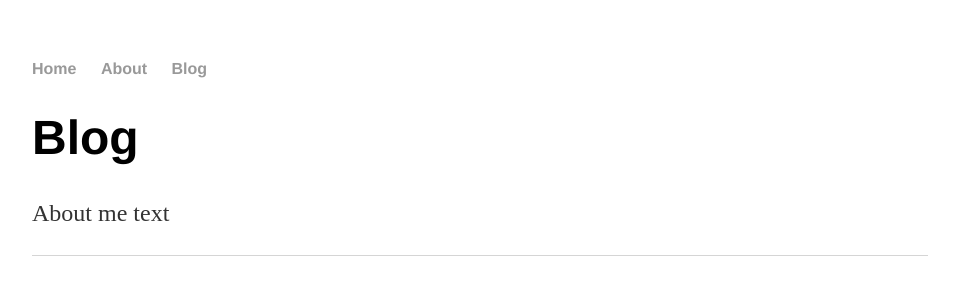
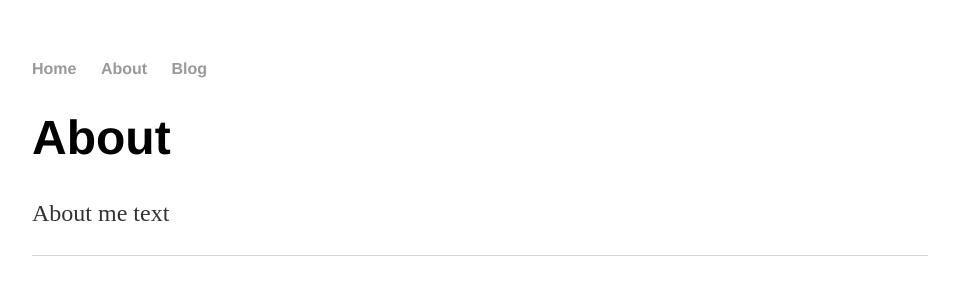
Before and after one commit to 5am5ecure/5am5ecure.github.io, a Jekyll site: the page built from about/index.html, in a window 1280 px wide. Shown: the top 300 px of the page, without its empty margins (160-1119 px from the left). Built offline with Jekyll 4.4.1, drawn with Linux system fonts in a browser that asks for light colours.

Commit message:
Update index.html

```diff
--- a/about/index.html
+++ b/about/index.html
@@ -3,6 +3,6 @@ layout: default
 title: About
 ---
 	<div class="blurb">
-	<h1>Blog</h1>
+	<h1>About</h1>
 	<p>About me text</p>
 	</div><!-- /.blurb -->
```
